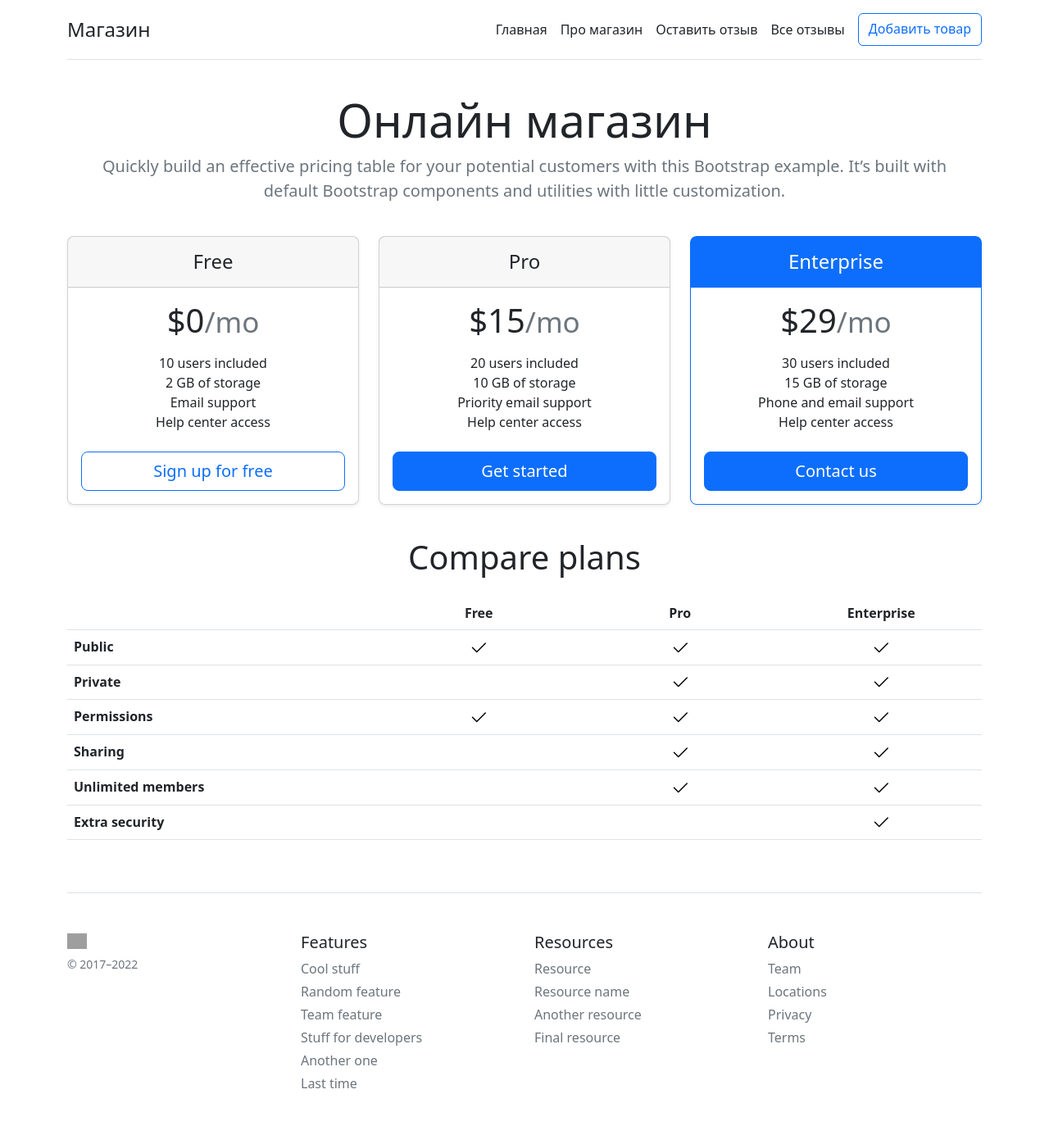
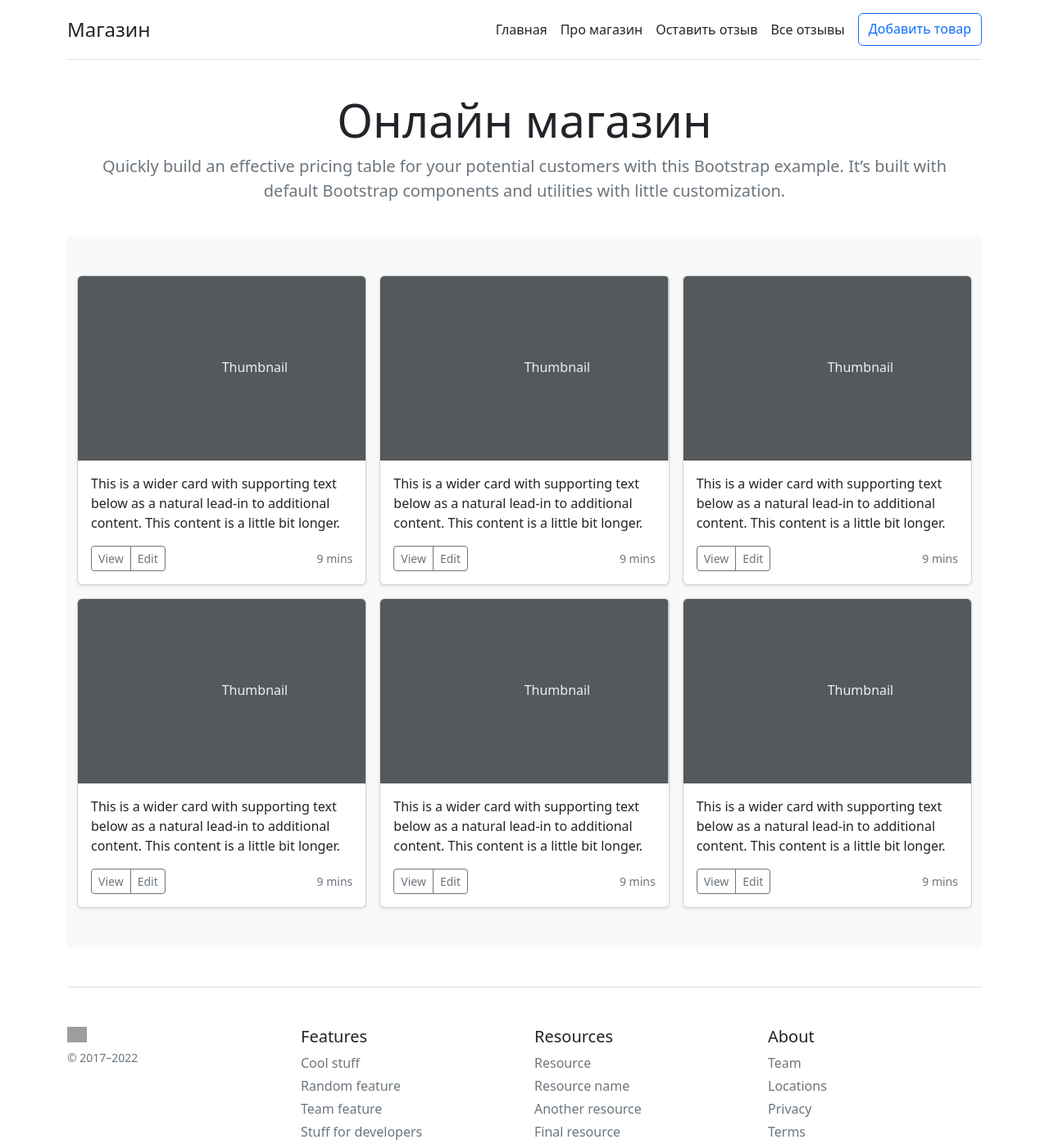
Before and after one commit to ev9esh/Shop, a Flask app: page / in a window 1280 px wide. Shown: the top 1396 px of the page at 82% size. Before the commit the page ends 1328 px from the top, so only its background shows below. Run offline with Flask 2, Linux system fonts and the light colour scheme; lists and menus that the app fills with data are empty; grey boxes are pictures that could not be loaded.

Commit message:
update index

```diff
--- a/app.py
+++ b/app.py
@@ -15,6 +15,9 @@ class Shop(shop_db.Model):
     title = shop_db.Column(shop_db.Text, nullable=False)
     price = shop_db.Column(shop_db.Integer, nullable=False)
     isActive = shop_db.Column(shop_db.Boolean, default=True)
+
+    def __repr__(self):
+        return self.title
 
 
 class Reviews(reviews_db.Model):
@@ -36,9 +39,20 @@ def about():
     return render_template('about.html')
 
 
-@app.route('/create')
+@app.route('/create', methods=['POST', 'GET'])
 def create():
-    return render_template('create.html')
+    if request.method == 'POST':
+        title = request.form['title']
+        price = request.form['price']
+        all = Shop(title=title, price=price)
+        try:
+            shop_db.session.add(all)
+            shop_db.session.commit()
+            return redirect('/')
+        except:
+            return 'Ошибка'
+    else:
+        return render_template('create.html')
 
 
 @app.route('/reviews')
--- a/templates/create.html
+++ b/templates/create.html
@@ -19,9 +19,9 @@
       <h1>Добавление тавара</h1>
       <form method="post">
         <input type="text" name="title" id="title" class="container form-control" placeholder="Товар"><br>
-        <textarea name="price" id="price" class="container form-control" placeholder="Цена"></textarea><br>
+        <input name="price" id="price" class="container form-control" placeholder="Цена"><br>
         <div class="d-grid gap col-6 mx-auto">
-            <button type="submit" class="btn btn-success" value="Отправить"></button>
+            <input type="submit" class="btn btn-success" value="Отправить">
         </div>
       </form>
     </div>
--- a/templates/index.html
+++ b/templates/index.html
@@ -8,119 +8,150 @@
 <header>
     <div class="pricing-header p-3 pb-md-4 mx-auto text-center">
         <h2 class="display-4 fw-normal">Онлайн магазин</h2>
-      <p class="fs-5 text-muted">Quickly build an effective pricing table for your potential customers with this Bootstrap example. It’s built with default Bootstrap components and utilities with little customization.</p>
+        <p class="fs-5 text-muted">Quickly build an effective pricing table for your potential customers with this
+            Bootstrap example. It’s built with default Bootstrap components and utilities with little customization.</p>
     </div>
 </header>
 
-  <main>
-    <div class="row row-cols-1 row-cols-md-3 mb-3 text-center">
+<div class="album py-5 bg-light">
+    <div class="container">
+
+        <div class="row row-cols-1 row-cols-sm-2 row-cols-md-3 g-3">
             <div class="col">
-        <div class="card mb-4 rounded-3 shadow-sm">
-          <div class="card-header py-3">
-            <h4 class="my-0 fw-normal">Free</h4>
+                <div class="card shadow-sm">
+                    <svg class="bd-placeholder-img card-img-top" width="100%" height="225"
+                         xmlns="http://www.w3.org/2000/svg" role="img" aria-label="Placeholder: Thumbnail"
+                         preserveAspectRatio="xMidYMid slice" focusable="false"><title>Placeholder</title>
+                        <rect width="100%" height="100%" fill="#55595c"></rect>
+                        <text x="50%" y="50%" fill="#eceeef" dy=".3em">Thumbnail</text>
+                    </svg>
+
+                    <div class="card-body">
+                        <p class="card-text">This is a wider card with supporting text below as a natural lead-in to
+                            additional content. This content is a little bit longer.</p>
+                        <div class="d-flex justify-content-between align-items-center">
+                            <div class="btn-group">
+                                <button type="button" class="btn btn-sm btn-outline-secondary">View</button>
+                                <button type="button" class="btn btn-sm btn-outline-secondary">Edit</button>
                             </div>
-          <div class="card-body">
-            <h1 class="card-title pricing-card-title">$0<small class="text-muted fw-light">/mo</small></h1>
-            <ul class="list-unstyled mt-3 mb-4">
-              <li>10 users included</li>
-              <li>2 GB of storage</li>
-              <li>Email support</li>
-              <li>Help center access</li>
-            </ul>
-            <button type="button" class="w-100 btn btn-lg btn-outline-primary">Sign up for free</button>
+                            <small class="text-muted">9 mins</small>
+                        </div>
                     </div>
                 </div>
             </div>
             <div class="col">
-        <div class="card mb-4 rounded-3 shadow-sm">
-          <div class="card-header py-3">
-            <h4 class="my-0 fw-normal">Pro</h4>
+                <div class="card shadow-sm">
+                    <svg class="bd-placeholder-img card-img-top" width="100%" height="225"
+                         xmlns="http://www.w3.org/2000/svg" role="img" aria-label="Placeholder: Thumbnail"
+                         preserveAspectRatio="xMidYMid slice" focusable="false"><title>Placeholder</title>
+                        <rect width="100%" height="100%" fill="#55595c"></rect>
+                        <text x="50%" y="50%" fill="#eceeef" dy=".3em">Thumbnail</text>
+                    </svg>
+
+                    <div class="card-body">
+                        <p class="card-text">This is a wider card with supporting text below as a natural lead-in to
+                            additional content. This content is a little bit longer.</p>
+                        <div class="d-flex justify-content-between align-items-center">
+                            <div class="btn-group">
+                                <button type="button" class="btn btn-sm btn-outline-secondary">View</button>
+                                <button type="button" class="btn btn-sm btn-outline-secondary">Edit</button>
                             </div>
-          <div class="card-body">
-            <h1 class="card-title pricing-card-title">$15<small class="text-muted fw-light">/mo</small></h1>
-            <ul class="list-unstyled mt-3 mb-4">
-              <li>20 users included</li>
-              <li>10 GB of storage</li>
-              <li>Priority email support</li>
-              <li>Help center access</li>
-            </ul>
-            <button type="button" class="w-100 btn btn-lg btn-primary">Get started</button>
+                            <small class="text-muted">9 mins</small>
+                        </div>
                     </div>
                 </div>
             </div>
             <div class="col">
-        <div class="card mb-4 rounded-3 shadow-sm border-primary">
-          <div class="card-header py-3 text-bg-primary border-primary">
-            <h4 class="my-0 fw-normal">Enterprise</h4>
+                <div class="card shadow-sm">
+                    <svg class="bd-placeholder-img card-img-top" width="100%" height="225"
+                         xmlns="http://www.w3.org/2000/svg" role="img" aria-label="Placeholder: Thumbnail"
+                         preserveAspectRatio="xMidYMid slice" focusable="false"><title>Placeholder</title>
+                        <rect width="100%" height="100%" fill="#55595c"></rect>
+                        <text x="50%" y="50%" fill="#eceeef" dy=".3em">Thumbnail</text>
+                    </svg>
+
+                    <div class="card-body">
+                        <p class="card-text">This is a wider card with supporting text below as a natural lead-in to
+                            additional content. This content is a little bit longer.</p>
+                        <div class="d-flex justify-content-between align-items-center">
+                            <div class="btn-group">
+                                <button type="button" class="btn btn-sm btn-outline-secondary">View</button>
+                                <button type="button" class="btn btn-sm btn-outline-secondary">Edit</button>
                             </div>
-          <div class="card-body">
-            <h1 class="card-title pricing-card-title">$29<small class="text-muted fw-light">/mo</small></h1>
-            <ul class="list-unstyled mt-3 mb-4">
-              <li>30 users included</li>
-              <li>15 GB of storage</li>
-              <li>Phone and email support</li>
-              <li>Help center access</li>
-            </ul>
-            <button type="button" class="w-100 btn btn-lg btn-primary">Contact us</button>
+                            <small class="text-muted">9 mins</small>
                         </div>
                     </div>
                 </div>
             </div>
 
-    <h2 class="display-6 text-center mb-4">Compare plans</h2>
+            <div class="col">
+                <div class="card shadow-sm">
+                    <svg class="bd-placeholder-img card-img-top" width="100%" height="225"
+                         xmlns="http://www.w3.org/2000/svg" role="img" aria-label="Placeholder: Thumbnail"
+                         preserveAspectRatio="xMidYMid slice" focusable="false"><title>Placeholder</title>
+                        <rect width="100%" height="100%" fill="#55595c"></rect>
+                        <text x="50%" y="50%" fill="#eceeef" dy=".3em">Thumbnail</text>
+                    </svg>
 
-    <div class="table-responsive">
-      <table class="table text-center">
-        <thead>
-          <tr>
-            <th style="width: 34%;"></th>
-            <th style="width: 22%;">Free</th>
-            <th style="width: 22%;">Pro</th>
-            <th style="width: 22%;">Enterprise</th>
-          </tr>
-        </thead>
-        <tbody>
-          <tr>
-            <th scope="row" class="text-start">Public</th>
-            <td><svg class="bi" width="24" height="24"><use xlink:href="#check"></use></svg></td>
-            <td><svg class="bi" width="24" height="24"><use xlink:href="#check"></use></svg></td>
-            <td><svg class="bi" width="24" height="24"><use xlink:href="#check"></use></svg></td>
-          </tr>
-          <tr>
-            <th scope="row" class="text-start">Private</th>
-            <td></td>
-            <td><svg class="bi" width="24" height="24"><use xlink:href="#check"></use></svg></td>
-            <td><svg class="bi" width="24" height="24"><use xlink:href="#check"></use></svg></td>
-          </tr>
-        </tbody>
+                    <div class="card-body">
+                        <p class="card-text">This is a wider card with supporting text below as a natural lead-in to
+                            additional content. This content is a little bit longer.</p>
+                        <div class="d-flex justify-content-between align-items-center">
+                            <div class="btn-group">
+                                <button type="button" class="btn btn-sm btn-outline-secondary">View</button>
+                                <button type="button" class="btn btn-sm btn-outline-secondary">Edit</button>
+                            </div>
+                            <small class="text-muted">9 mins</small>
+                        </div>
+                    </div>
+                </div>
+            </div>
+            <div class="col">
+                <div class="card shadow-sm">
+                    <svg class="bd-placeholder-img card-img-top" width="100%" height="225"
+                         xmlns="http://www.w3.org/2000/svg" role="img" aria-label="Placeholder: Thumbnail"
+                         preserveAspectRatio="xMidYMid slice" focusable="false"><title>Placeholder</title>
+                        <rect width="100%" height="100%" fill="#55595c"></rect>
+                        <text x="50%" y="50%" fill="#eceeef" dy=".3em">Thumbnail</text>
+                    </svg>
 
-        <tbody>
-          <tr>
-            <th scope="row" class="text-start">Permissions</th>
-            <td><svg class="bi" width="24" height="24"><use xlink:href="#check"></use></svg></td>
-            <td><svg class="bi" width="24" height="24"><use xlink:href="#check"></use></svg></td>
-            <td><svg class="bi" width="24" height="24"><use xlink:href="#check"></use></svg></td>
-          </tr>
-          <tr>
-            <th scope="row" class="text-start">Sharing</th>
-            <td></td>
-            <td><svg class="bi" width="24" height="24"><use xlink:href="#check"></use></svg></td>
-            <td><svg class="bi" width="24" height="24"><use xlink:href="#check"></use></svg></td>
-          </tr>
-          <tr>
-            <th scope="row" class="text-start">Unlimited members</th>
-            <td></td>
-            <td><svg class="bi" width="24" height="24"><use xlink:href="#check"></use></svg></td>
-            <td><svg class="bi" width="24" height="24"><use xlink:href="#check"></use></svg></td>
-          </tr>
-          <tr>
-            <th scope="row" class="text-start">Extra security</th>
-            <td></td>
-            <td></td>
-            <td><svg class="bi" width="24" height="24"><use xlink:href="#check"></use></svg></td>
-          </tr>
-        </tbody>
-      </table>
+                    <div class="card-body">
+                        <p class="card-text">This is a wider card with supporting text below as a natural lead-in to
+                            additional content. This content is a little bit longer.</p>
+                        <div class="d-flex justify-content-between align-items-center">
+                            <div class="btn-group">
+                                <button type="button" class="btn btn-sm btn-outline-secondary">View</button>
+                                <button type="button" class="btn btn-sm btn-outline-secondary">Edit</button>
                             </div>
-  </main>
+                            <small class="text-muted">9 mins</small>
+                        </div>
+                    </div>
+                </div>
+            </div>
+            <div class="col">
+                <div class="card shadow-sm">
+                    <svg class="bd-placeholder-img card-img-top" width="100%" height="225"
+                         xmlns="http://www.w3.org/2000/svg" role="img" aria-label="Placeholder: Thumbnail"
+                         preserveAspectRatio="xMidYMid slice" focusable="false"><title>Placeholder</title>
+                        <rect width="100%" height="100%" fill="#55595c"></rect>
+                        <text x="50%" y="50%" fill="#eceeef" dy=".3em">Thumbnail</text>
+                    </svg>
+
+                    <div class="card-body">
+                        <p class="card-text">This is a wider card with supporting text below as a natural lead-in to
+                            additional content. This content is a little bit longer.</p>
+                        <div class="d-flex justify-content-between align-items-center">
+                            <div class="btn-group">
+                                <button type="button" class="btn btn-sm btn-outline-secondary">View</button>
+                                <button type="button" class="btn btn-sm btn-outline-secondary">Edit</button>
+                            </div>
+                            <small class="text-muted">9 mins</small>
+                        </div>
+                    </div>
+                </div>
+            </div>
+        </div>
+    </div>
+</div>
+
 {% endblock %}
--- a/templates/leave_feedback.html
+++ b/templates/leave_feedback.html
@@ -10,7 +10,7 @@
     <form method="post">
         <input type="text" name="text" id="text" class="container form-control" placeholder="Напишите отзыв"><br>
         <div class="d-grid gap col-6 mx-auto">
-            <button type="submit" class="btn btn-success" value="Отправить"></button>
+            <input type="submit" class="btn btn-success" value="Отправить">
         </div>
     </form>
 {% endblock %}
```
Also changed, not shown: shop.db. Lines whose indentation alone changed are shown as unchanged.
